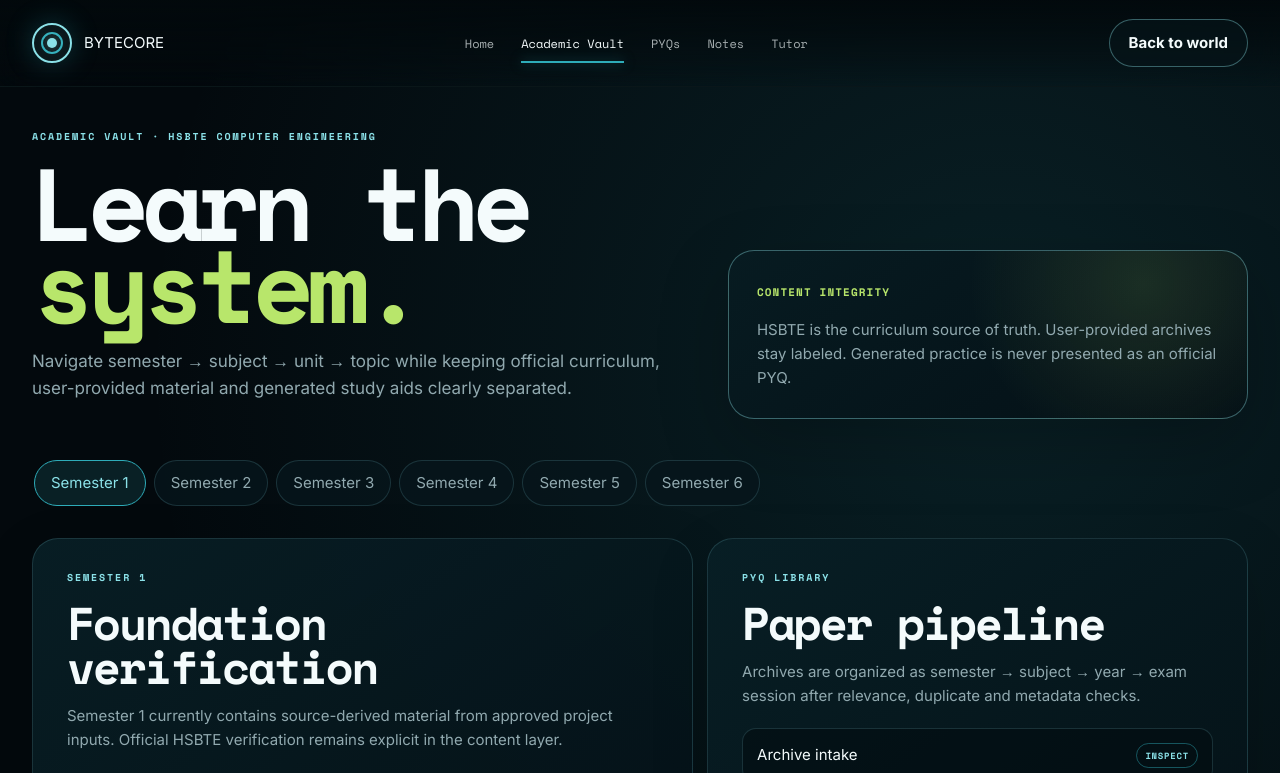
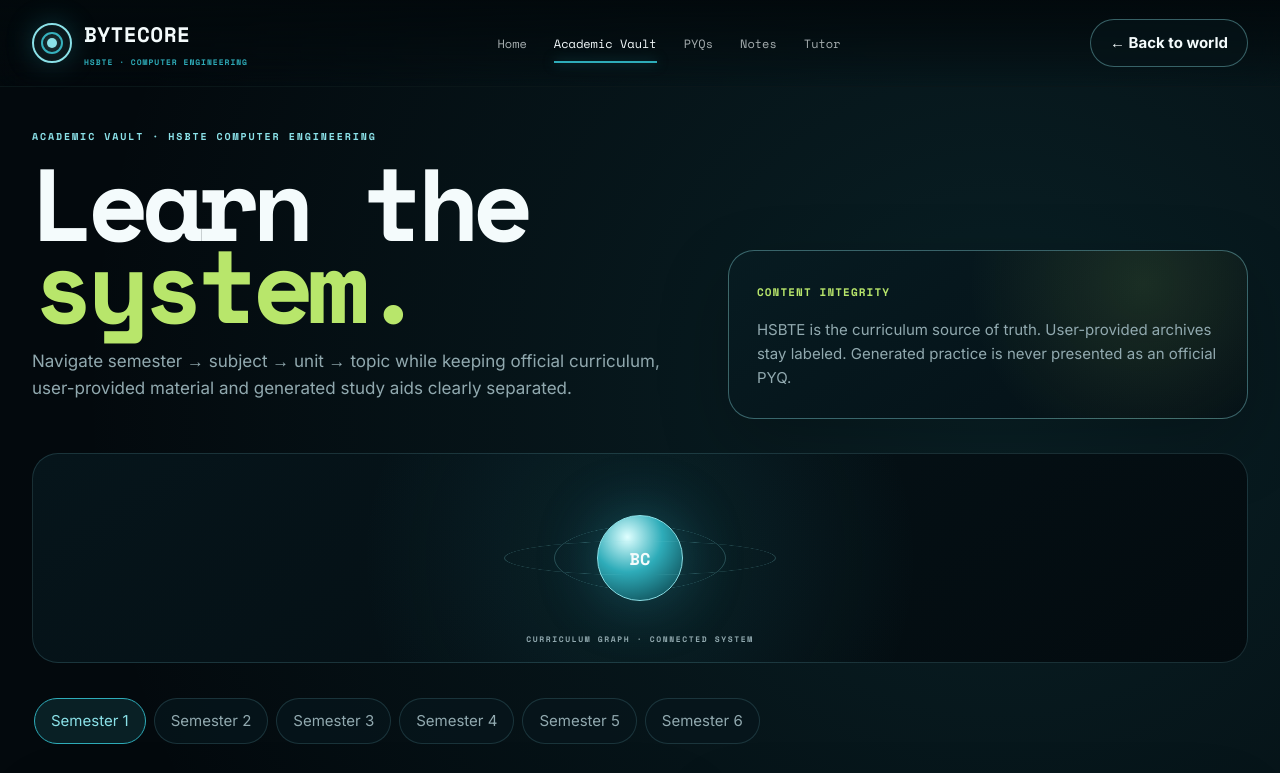
Before and after one commit to Pain8055/Computer-Engineering-2, a website: page academics.html in a window 1280 px wide. Shown: the top 773 px of the page. Drawn offline with nearby package versions, Linux system fonts and the light colour scheme.

Commit message:
feat: add connected academic vault presentation

```diff
--- a/academics.html
+++ b/academics.html
@@ -1,11 +1,37 @@
 <!doctype html>
-<html lang="en"><head><meta charset="utf-8"><meta name="viewport" content="width=device-width,initial-scale=1"><meta name="description" content="ByteCore academic vault for verified HSBTE Computer Engineering curriculum, notes and PYQs."><meta name="theme-color" content="#82AF38"><link rel="manifest" href="manifest.webmanifest"><title>ByteCore — Academic Vault</title><link rel="stylesheet" href="styles/reference-bytecore.css"></head>
-<body><header class="topbar"><div class="shell nav"><a class="brand" href="index.html"><span class="core-mark" aria-hidden="true"></span><span>BYTECORE</span></a><nav class="navlinks" aria-label="Primary navigation"><a href="index.html">Home</a><a class="active" href="academics.html">Academic Vault</a><a href="#pyqs">PYQs</a><a href="#notes">Notes</a><a href="#tutor">Tutor</a></nav><a class="btn" href="index.html">Back to world</a></div></header>
-<main class="shell vault"><section class="vault-hero"><div><div class="eyebrow">ACADEMIC VAULT · HSBTE COMPUTER ENGINEERING</div><h1>Learn the<br><span style="color:var(--lime)">system.</span></h1><p>Navigate semester → subject → unit → topic while keeping official curriculum, user-provided material and generated study aids clearly separated.</p></div><aside class="notice"><strong>CONTENT INTEGRITY</strong><p>HSBTE is the curriculum source of truth. User-provided archives stay labeled. Generated practice is never presented as an official PYQ.</p></aside></section>
+<html lang="en">
+<head>
+<meta charset="utf-8"><meta name="viewport" content="width=device-width,initial-scale=1">
+<meta name="description" content="ByteCore academic vault for verified HSBTE Computer Engineering curriculum, notes and PYQs.">
+<meta name="theme-color" content="#03090d"><link rel="manifest" href="manifest.webmanifest">
+<title>ByteCore — Academic Vault</title>
+<link rel="stylesheet" href="styles/reference-bytecore.css">
+<link rel="stylesheet" href="styles/bytecore-spatial.css">
+</head>
+<body>
+<header class="topbar"><div class="shell nav">
+<a class="brand" href="index.html" aria-label="ByteCore home"><span class="core-mark" aria-hidden="true"></span><span class="brand-copy"><b>BYTECORE</b><small>HSBTE · COMPUTER ENGINEERING</small></span></a>
+<nav class="navlinks" aria-label="Primary navigation"><a href="index.html">Home</a><a class="active" href="academics.html">Academic Vault</a><a href="#pyqs">PYQs</a><a href="#notes">Notes</a><a href="#tutor">Tutor</a></nav>
+<a class="btn" href="index.html">← Back to world</a><button class="menu" type="button" aria-label="Open navigation" aria-expanded="false">☰ <span>Menu</span></button>
+</div></header>
+<main class="shell vault">
+<section class="vault-hero">
+<div><div class="eyebrow">ACADEMIC VAULT · HSBTE COMPUTER ENGINEERING</div><h1>Learn the<br><span>system.</span></h1><p>Navigate semester → subject → unit → topic while keeping official curriculum, user-provided material and generated study aids clearly separated.</p></div>
+<aside class="notice"><strong>CONTENT INTEGRITY</strong><p>HSBTE is the curriculum source of truth. User-provided archives stay labeled. Generated practice is never presented as an official PYQ.</p></aside>
+</section>
+<section class="vault-spatial" aria-hidden="true"><div class="vault-spatial-core"></div><div class="vault-spatial-label">CURRICULUM GRAPH · CONNECTED SYSTEM</div></section>
 <div class="tabs" role="tablist" aria-label="Semesters"><button class="tab active" data-sem="1" type="button">Semester 1</button><button class="tab" data-sem="2" type="button">Semester 2</button><button class="tab" data-sem="3" type="button">Semester 3</button><button class="tab" data-sem="4" type="button">Semester 4</button><button class="tab" data-sem="5" type="button">Semester 5</button><button class="tab" data-sem="6" type="button">Semester 6</button></div>
 <section class="vault-grid" id="semester-1"><article class="panel"><div class="eyebrow" id="semester-label">SEMESTER 1</div><h2 id="semester-title">Foundation verification</h2><p id="semester-copy">Semester 1 currently contains source-derived material from approved project inputs. Official HSBTE verification remains explicit in the content layer.</p><div class="rows"><div class="row"><div><strong>Official syllabus</strong><br><small>Authoritative curriculum source</small></div><span class="tag">PENDING VERIFY</span></div><div class="row"><div><strong>Subject → unit → topic</strong><br><small>Connected academic graph</small></div><span class="tag">SCHEMA READY</span></div><div class="row"><div><strong>User-provided content</strong><br><small>Clearly separated from official content</small></div><span class="tag">LABELED</span></div></div></article><aside class="panel" id="pyqs"><div class="eyebrow">PYQ LIBRARY</div><h2>Paper pipeline</h2><p>Archives are organized as semester → subject → year → exam session after relevance, duplicate and metadata checks.</p><div class="pyq"><button type="button"><span>Archive intake</span><span class="tag">INSPECT</span></button><button type="button"><span>Duplicate detection</span><span class="tag">VALIDATE</span></button><button type="button"><span>Subject/session mapping</span><span class="tag">VERIFY</span></button><button type="button"><span>Search index</span><span class="tag">INDEX</span></button></div></aside></section>
 <section class="section" id="notes"><div class="section-head"><div><div class="eyebrow">NOTES · SUBJECT → UNIT → TOPIC</div><h2>Topic reader.</h2></div><p>Connect every topic to notes, practice, related PYQs and verified resources without inventing missing curriculum.</p></div><div class="empty">Current content remains conservative: records stay pending verification where the source does not establish an official HSBTE structure.</div></section>
 <section class="section" id="practice"><div class="section-head"><div><div class="eyebrow">PRACTICE</div><h2>Generated ≠ official.</h2></div><p>Practice can be produced from approved topic context, but provenance is always explicit.</p></div><div class="empty">Practice generation remains a separate layer and is never mixed with the PYQ library.</div></section>
 <section class="section" id="tutor"><div class="section-head"><div><div class="eyebrow">AI TUTOR</div><h2>Context first.</h2></div><p>Exam, Teaching, Deep Learning, Practical, Quick Revision and Explain Simply modes can inherit semester/subject/unit/topic context.</p></div><div class="empty">The static frontend exposes the future secure boundary without embedding API keys or provider secrets.</div></section>
-<section class="section" id="resources"><div class="section-head"><div><div class="eyebrow">RESOURCES</div><h2>Verified sources.</h2></div><p>External resources retain provenance, verification status and academic context.</p></div></section><section class="section" id="about"><div class="section-head"><div><div class="eyebrow">OPEN SOURCE</div><h2>Built to evolve.</h2></div><p>Schema, verification rules, naming conventions and contribution workflow remain next to the application.</p></div></section></main>
-<script>const titles={1:'Foundation verification',2:'Systems verification',3:'Core verification',4:'Applied verification',5:'Advanced verification',6:'Capstone verification'};document.querySelectorAll('.tab').forEach((b)=>b.addEventListener('click',()=>{document.querySelectorAll('.tab').forEach((x)=>x.classList.remove('active'));b.classList.add('active');const n=b.dataset.sem;document.querySelector('#semester-label').textContent='SEMESTER '+n;document.querySelector('#semester-title').textContent=titles[n];document.querySelector('#semester-copy').textContent=n==='1'?'Semester 1 currently contains source-derived material from approved project inputs. Official HSBTE verification remains explicit in the content layer.':'The final subject and unit structure for this semester appears only after the applicable current HSBTE material is verified.';}));</script></body></html>
+<section class="section" id="resources"><div class="section-head"><div><div class="eyebrow">RESOURCES</div><h2>Verified sources.</h2></div><p>External resources retain provenance, verification status and academic context.</p></div></section><section class="section" id="about"><div class="section-head"><div><div class="eyebrow">OPEN SOURCE</div><h2>Built to evolve.</h2></div><p>Schema, verification rules, naming conventions and contribution workflow remain next to the application.</p></div></section>
+</main>
+<footer class="footer"><div class="shell">BYTECORE · COMPUTER ENGINEERING · HSBTE · THE ACADEMIC WORLD</div></footer>
+<script>
+const titles={1:'Foundation verification',2:'Systems verification',3:'Core verification',4:'Applied verification',5:'Advanced verification',6:'Capstone verification'};
+document.querySelectorAll('.tab').forEach((button)=>button.addEventListener('click',()=>{document.querySelectorAll('.tab').forEach((tab)=>tab.classList.remove('active'));button.classList.add('active');const n=button.dataset.sem;document.querySelector('#semester-label').textContent='SEMESTER '+n;document.querySelector('#semester-title').textContent=titles[n];document.querySelector('#semester-copy').textContent=n==='1'?'Semester 1 currently contains source-derived material from approved project inputs. Official HSBTE verification remains explicit in the content layer.':'The final subject and unit structure for this semester appears only after the applicable current HSBTE material is verified.';}));
+const menu=document.querySelector('.menu');const nav=document.querySelector('.navlinks');menu?.addEventListener('click',()=>{const open=nav.classList.toggle('open');menu.setAttribute('aria-expanded',open?'true':'false')});document.querySelectorAll('a[href^="#"]').forEach((anchor)=>anchor.addEventListener('click',()=>nav?.classList.remove('open')));
+</script>
+<script>window.matchMedia?.('(prefers-reduced-motion: reduce)').matches||document.body.classList.add('motion-ready');</script>
+</body></html>
```
